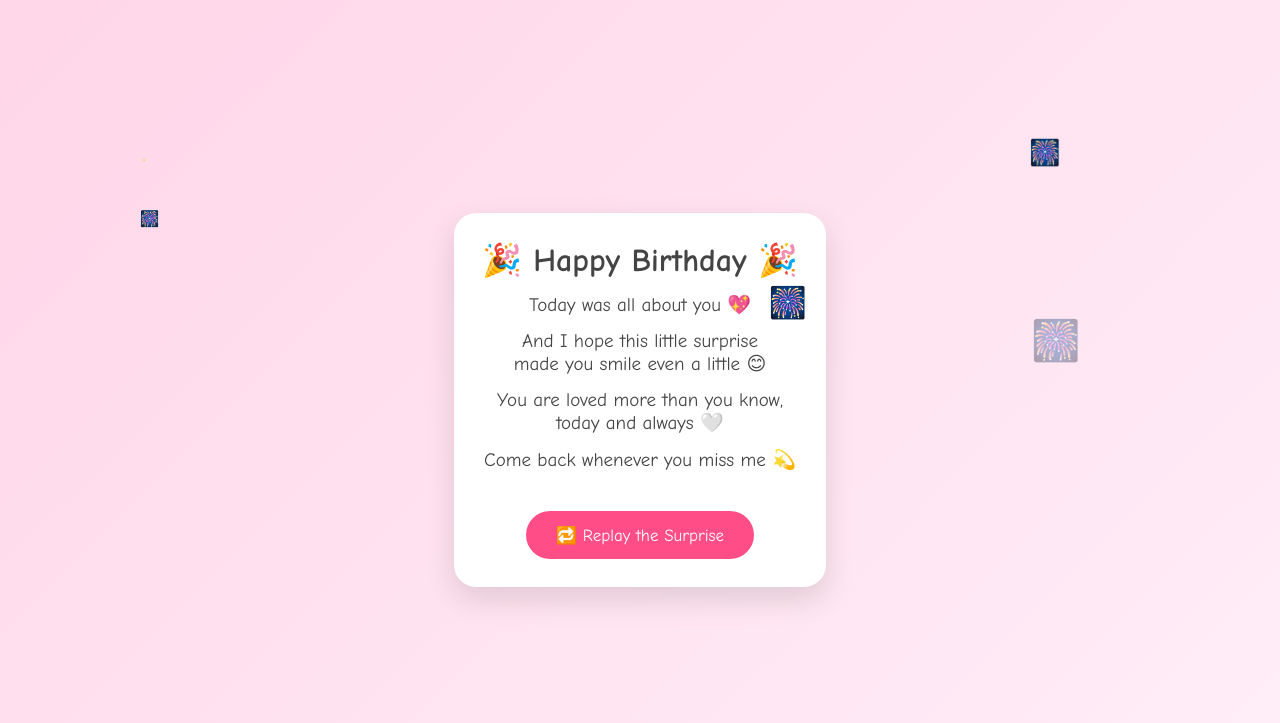
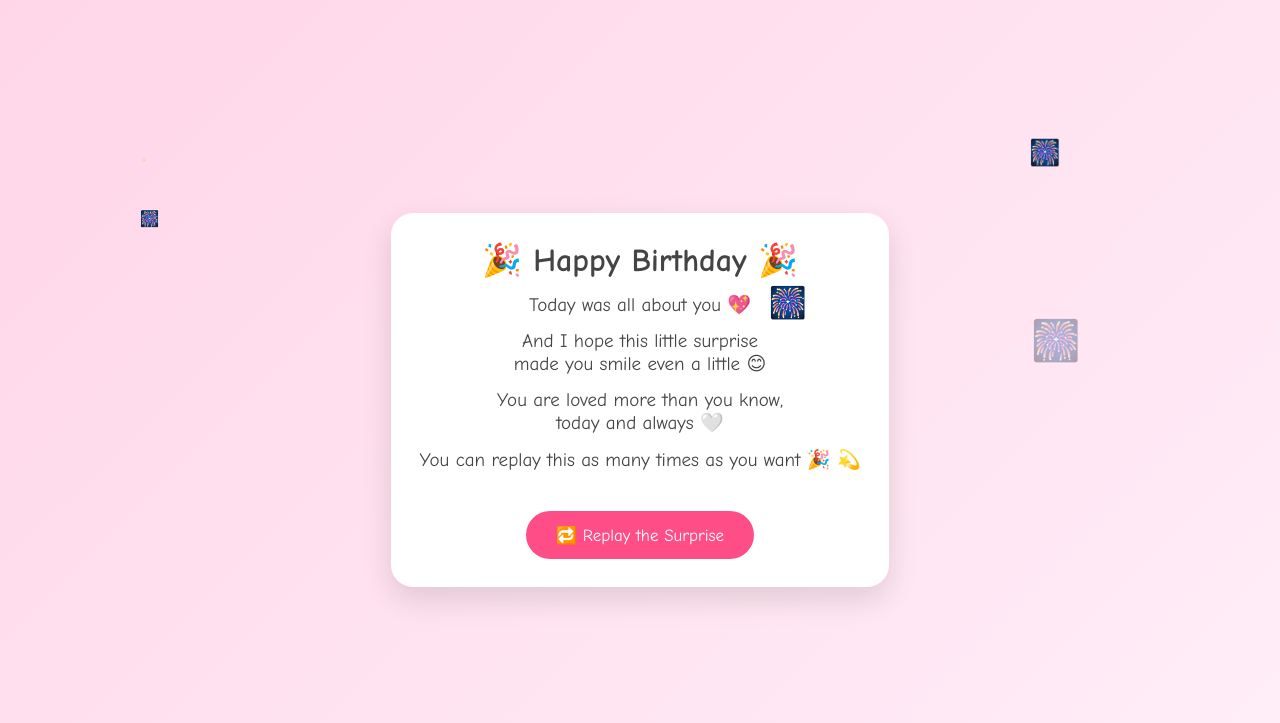
Before and after one commit to solankirudraksh4-ui/Birthday-Wish, a plain HTML site: page page5.html in a window 1280 px wide. Shown: the top 723 px of the page. Drawn offline with Linux system fonts and the light colour scheme.

Commit message:
Modify birthday card text and replay feature
Updated final text message and improved replay functionality.

```diff
--- a/page5.html
+++ b/page5.html
@@ -85,7 +85,7 @@
     </div>
 
     <div class="finalText">
-      Come back whenever you miss me 💫
+      You can replay this as many times as you want 🎉 💫
     </div>
 
     <button class="replay" onclick="replaySurprise()">
```
